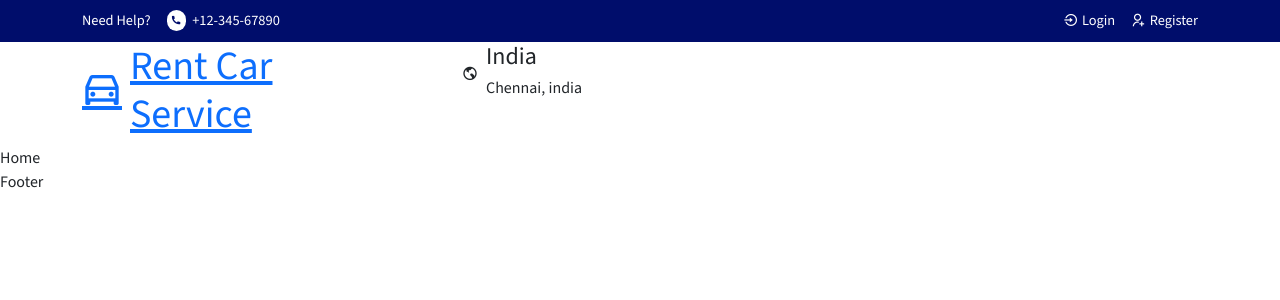
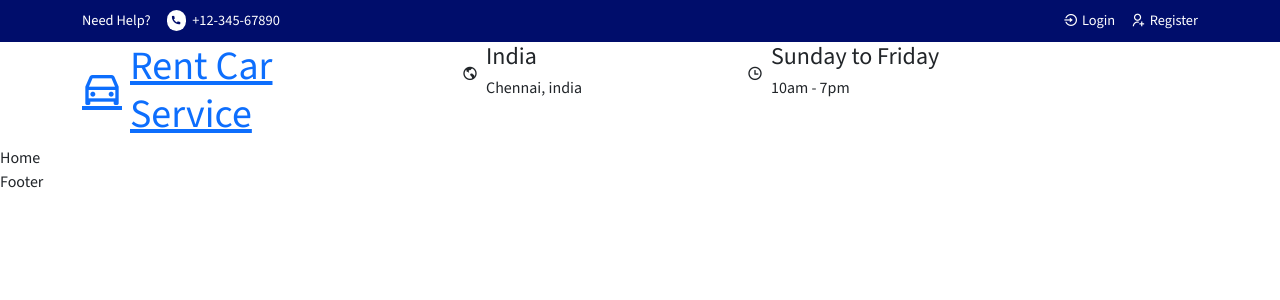
Before and after one commit to navanee1609/car-rent, a React (Create React App) app: page /home in a window 1280 px wide. Shown: the top 300 px of the page. Built offline with nearby package versions, Linux system fonts and the light colour scheme.

Commit message:
added timing

```diff
--- a/src/components/Header/Header.jsx
+++ b/src/components/Header/Header.jsx
@@ -69,6 +69,20 @@ const Header = () => {
                 </div>
               </div>
             </Col>
+
+
+            {/* timing */}
+            <Col lg="3" md="3" sm="4">
+              <div className="header__location d-flex align-items-center gap-2">
+                <span>
+                  <i class="ri-time-line"></i>
+                </span>
+                <div className="header__location-content">
+                  <h4>Sunday to Friday</h4>
+                  <h6>10am - 7pm</h6>
+                </div>
+              </div>
+            </Col>
           </Row>
         </Container>
       </div>
```
